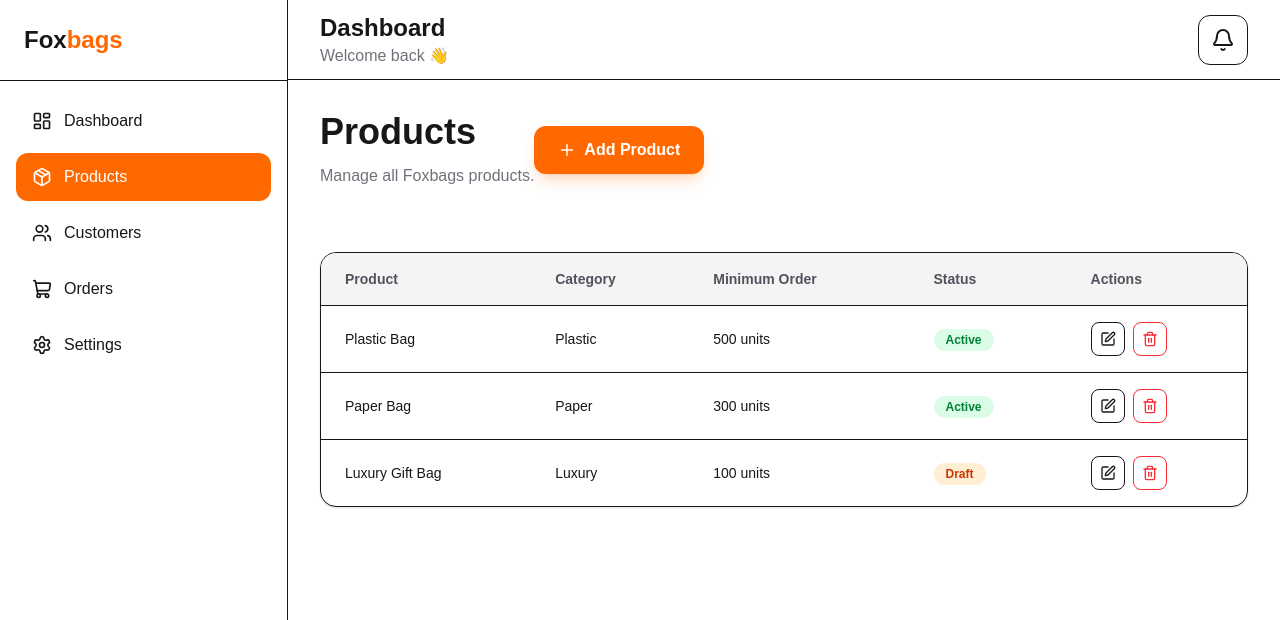
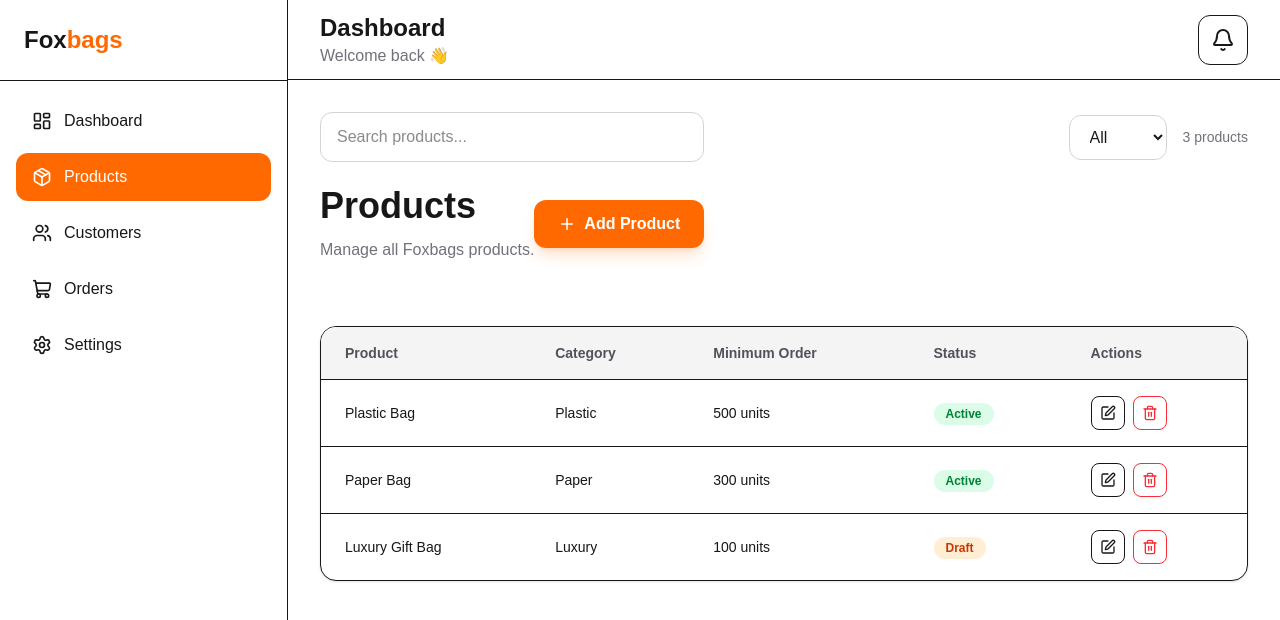
Before and after one commit to birabotto/foxbags-dashboard, a Next.js app: page /dashboard/products in a window 1280 px wide. Shown: the top 620 px of the page. Built offline with nearby package versions, Linux system fonts and the light colour scheme.

Commit message:
feat: add product search and status filtering

```diff
--- /dev/null
+++ b/src/app/components/ui/search-input.tsx
@@ -0,0 +1,16 @@
+type SearchInputProps = {
+  value: string;
+  onChange: (value: string) => void;
+};
+
+export function SearchInput({ value, onChange }: SearchInputProps) {
+  return (
+    <input
+      type="text"
+      placeholder="Search products..."
+      value={value}
+      onChange={(event) => onChange(event.target.value)}
+      className="w-full rounded-xl border border-zinc-300 px-4 py-3 outline-none transition focus:border-orange-500"
+    />
+  );
+}
--- a/src/app/dashboard/products/page.tsx
+++ b/src/app/dashboard/products/page.tsx
@@ -1,3 +1,4 @@
+"use client";
 import { Edit, Plus, Trash } from "lucide-react";
 
 import { PageHeader } from "@/app/components/dashboard/page-header";
@@ -5,6 +6,8 @@ import { Badge } from "@/app/components/ui/badge";
 import { Button } from "@/app/components/ui/button";
 import { DataTable } from "@/app/components/ui/data-table";
 import { products, type Product } from "@/lib/mock-data";
+import { useMemo, useState } from "react";
+import { SearchInput } from "@/app/components/ui/search-input";
 
 const columns = [
   {
@@ -46,8 +49,44 @@ const columns = [
 ] as const;
 
 export default function ProductsPage() {
+  const [search, setSearch] = useState("");
+  const [statusFilter, setStatusFilter] = useState("All");
+
+  const filteredProducts = useMemo(() => {
+    return products.filter((product) => {
+      const matchesSearch = product.name
+        .toLowerCase()
+        .includes(search.toLowerCase());
+
+      const matchesStatus =
+        statusFilter === "All" || product.status === statusFilter;
+
+      return matchesSearch && matchesStatus;
+    });
+  }, [search, statusFilter]);
   return (
     <div>
+      <div className="mb-6 flex flex-col gap-4 md:flex-row md:items-center md:justify-between">
+        <div className="w-full md:max-w-sm">
+          <SearchInput value={search} onChange={setSearch} />
+        </div>
+
+        <div className="flex items-center gap-4">
+          <select
+            value={statusFilter}
+            onChange={(event) => setStatusFilter(event.target.value)}
+            className="rounded-xl border border-zinc-300 px-4 py-3"
+          >
+            <option>All</option>
+            <option>Active</option>
+            <option>Draft</option>
+          </select>
+
+          <p className="text-sm text-zinc-500">
+            {filteredProducts.length} products
+          </p>
+        </div>
+      </div>
       <div className="mb-8 flex items-center justify-between">
         <PageHeader
           title="Products"
@@ -63,7 +102,7 @@ export default function ProductsPage() {
         />
       </div>
 
-      <DataTable columns={columns} data={products} />
+      <DataTable columns={columns} data={filteredProducts} />
     </div>
   );
 }
```
